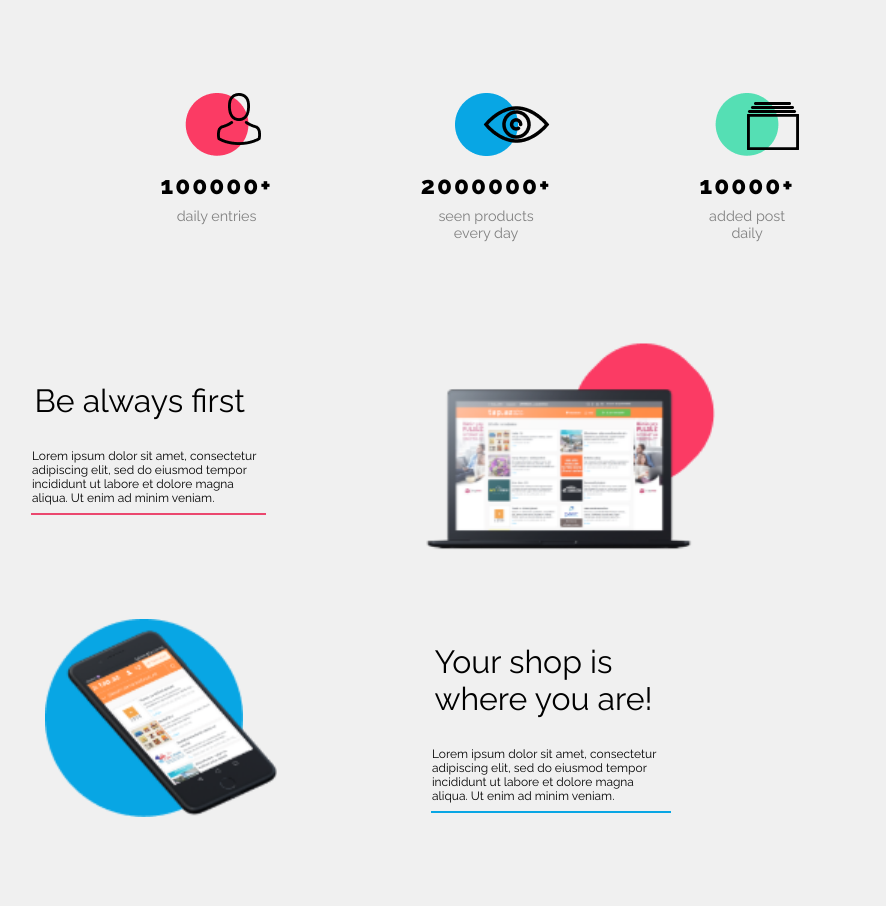
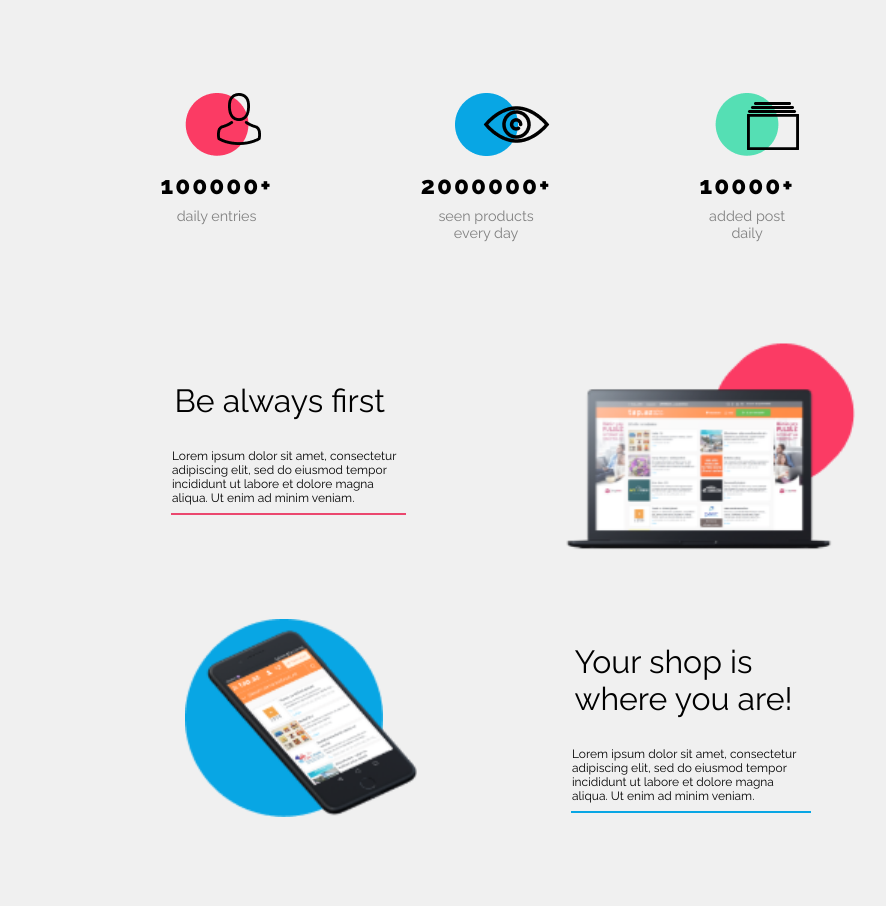
Before and after one commit to OscarGrC/Oxygen-Shop, a plain HTML site: page index.html in a window 1280 px wide. Shown: the part 939-1845 px from the top of the page, without its empty margins (164-1050 px from the left). Drawn offline with Linux system fonts and the light colour scheme.

Commit message:
position secondsection center

```diff
--- a/styles/_secondSection.scss
+++ b/styles/_secondSection.scss
@@ -8,10 +8,11 @@
 
     @media only screen and (min-width:1000px) {
         display: flex;
-        justify-content: space-between;
         flex-direction: column;
         max-width: 1000px;
         padding-top: 5em;
+        margin: 0 auto;
+
     }
 
     &__element {
```
Also changed, not shown: styles/style.css, 1 other file.
